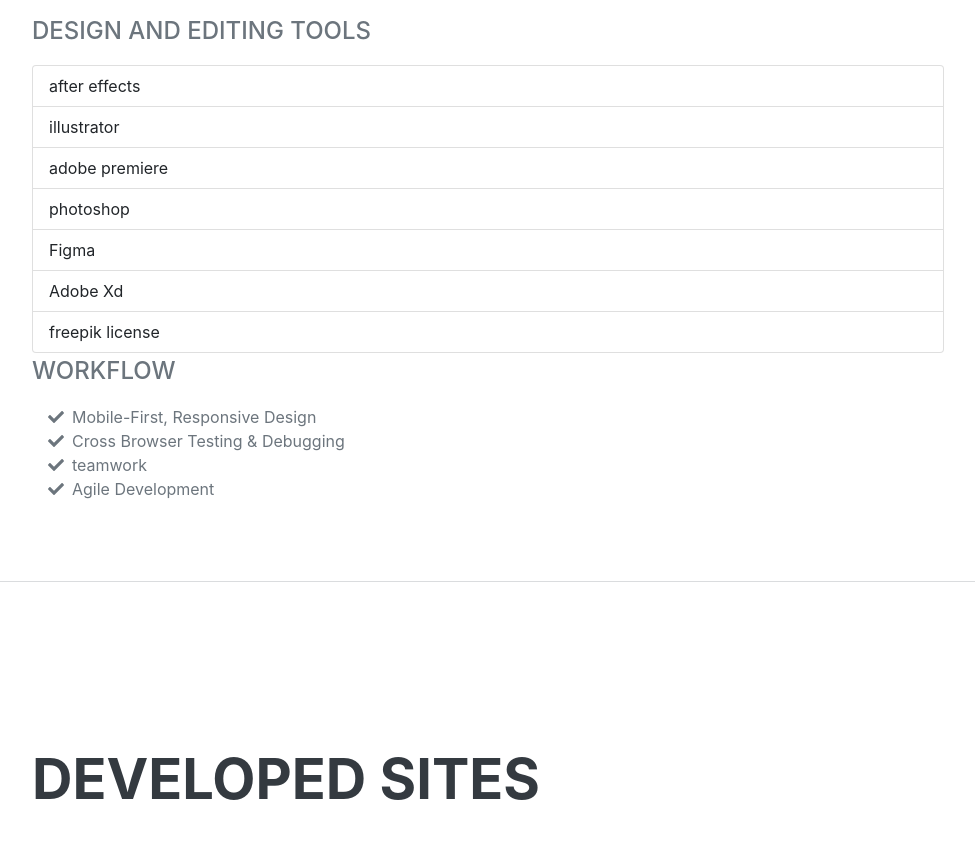
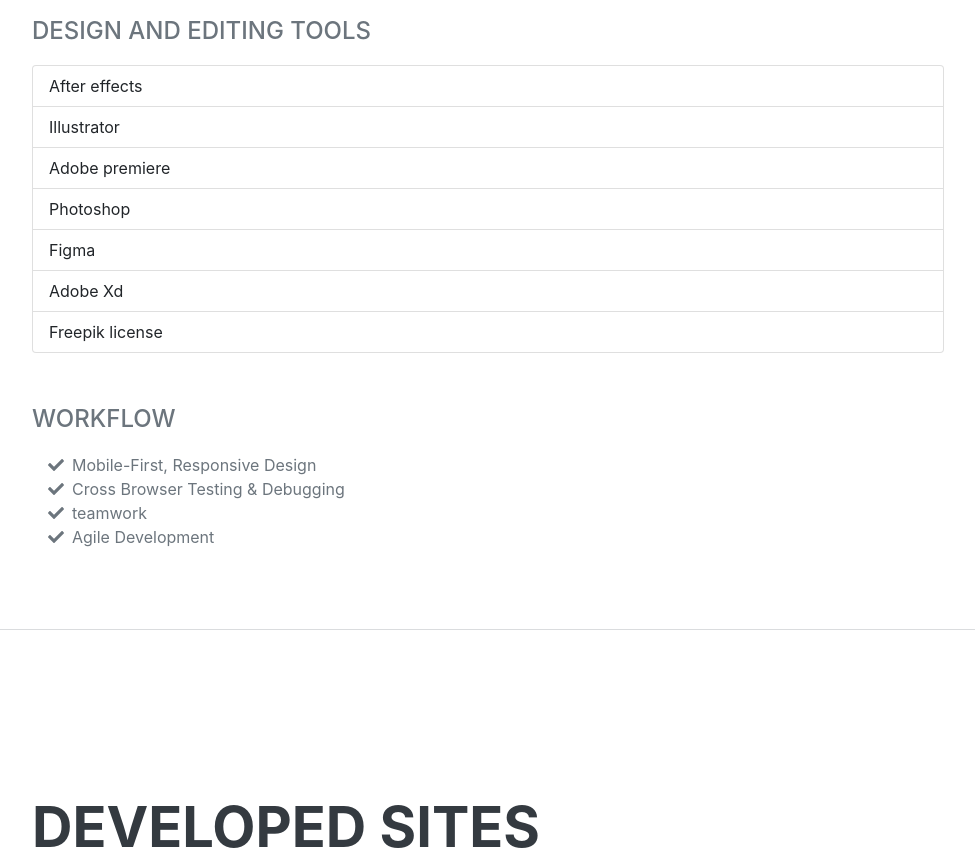
Before and after one commit to david2018ortiz/david2018ortiz.github.io, a plain HTML site: page index.html in a window 1280 px wide. Shown: the part 2864-3723 px from the top of the page, without its empty margins (288-1263 px from the left). Drawn offline with nearby package versions, Linux system fonts and the light colour scheme; a web font is replaced by a local one.

Commit message:
ajustes
ajustes

```diff
--- a/index.html
+++ b/index.html
@@ -156,14 +156,16 @@
                 </ul>
                 <div class="subheading mb-3">Design and editing tools</div>
                 <ul class="list-group">
-                    <li class="list-group-item">after effects</i></li>
-                    <li class="list-group-item">illustrator</i></li>
-                    <li class="list-group-item">adobe premiere</i></li>
-                    <li class="list-group-item">photoshop</i></li>
+                    <li class="list-group-item">After effects</i></li>
+                    <li class="list-group-item">Illustrator</i></li>
+                    <li class="list-group-item">Adobe premiere</i></li>
+                    <li class="list-group-item">Photoshop</i></li>
                     <li class="list-group-item">Figma</i></li>
                     <li class="list-group-item">Adobe Xd</i></li>
-                    <li class="list-group-item">freepik license</i></li>
+                    <li class="list-group-item">Freepik license</i></li>
                  </ul>
+</br>
+</br>
 
                 <div class="subheading mb-3">Workflow</div>
                 <ul class="fa-ul mb-0">
```
